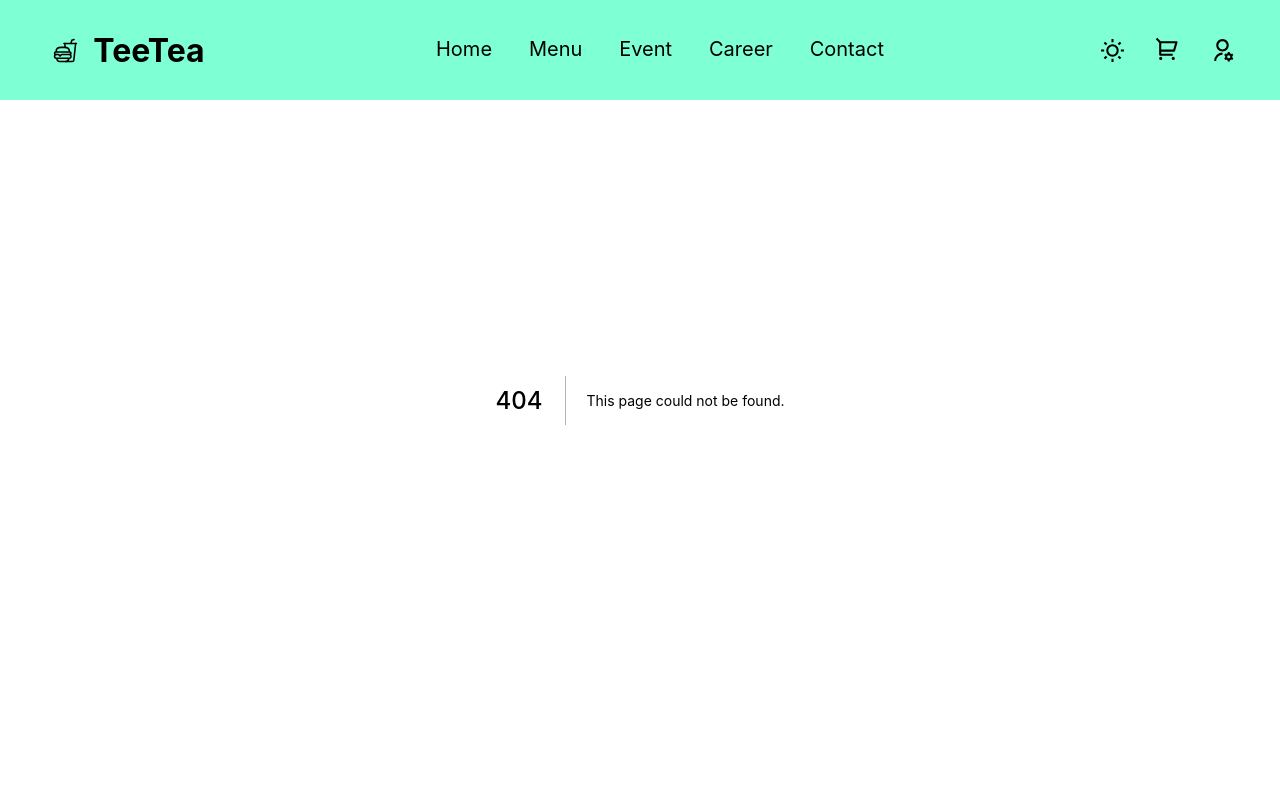
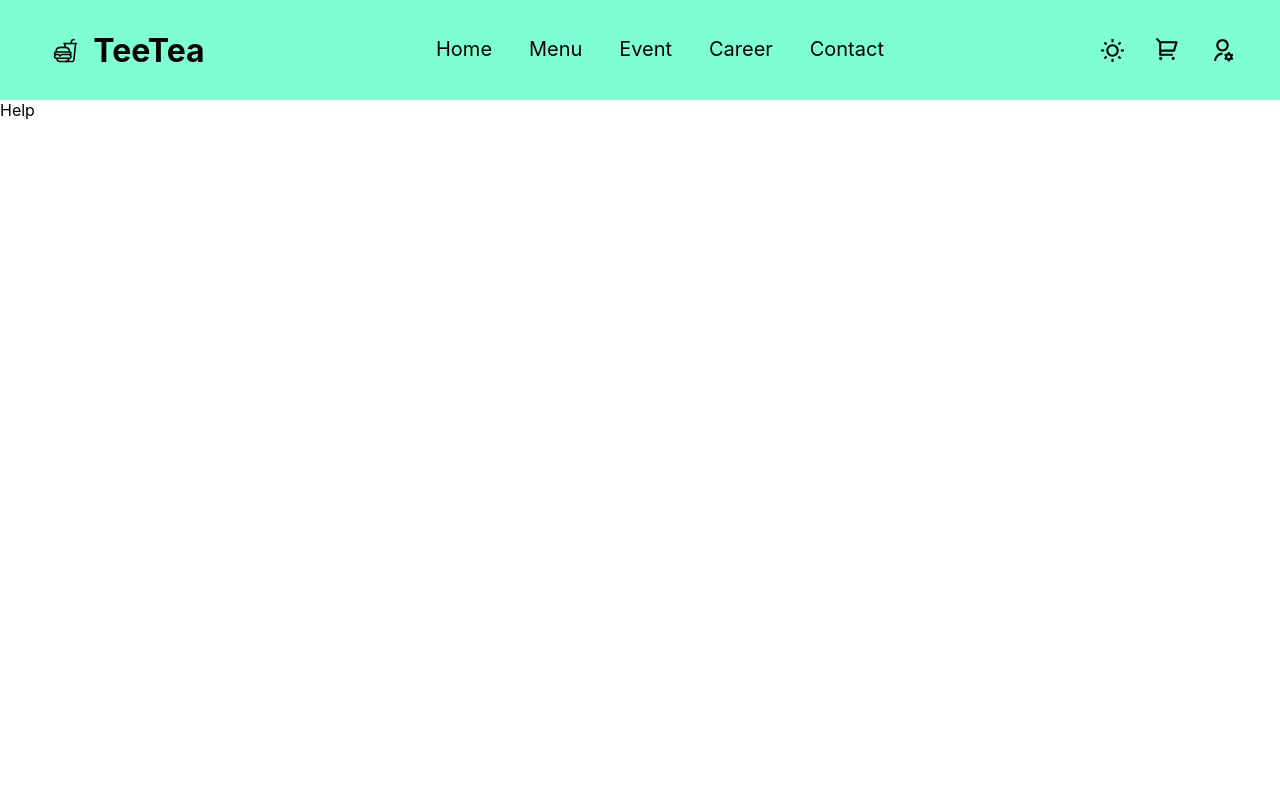
Before and after one commit to tramtran0497/street-food, a Next.js app: page /help in a window 1280 px wide. Before the commit this address had no page. Shown: the top 800 px of the page. Built offline with nearby package versions, Linux system fonts and the light colour scheme.

Commit message:
Finish style UI Book Table page

```diff
--- a/Components/NavBarUser.jsx
+++ b/Components/NavBarUser.jsx
@@ -26,7 +26,9 @@ export const NavBarUser = ({style}) => {
                     </div>
                     <div className={styles.nameAccount}>
                         <h2>Name Account</h2>
-                        <p>Edit your account details</p>
+                        <Link href="/profile">
+                            <p>Edit your profile</p>
+                        </Link>
                     </div>
 
                 </div>
@@ -37,24 +39,31 @@ export const NavBarUser = ({style}) => {
                             <p>My order</p>
                         </div>
                     </Link>
+                    <Link href="/profile">
                         <div className={styles.navItem}>
                             <IoGiftOutline className={styles.icon}/>
                             <p>Discount and Gifts</p>
                         </div>
-                    <Link href="/orders">
+                    </Link>
+                    <Link href="/profile">
                         <div className={styles.navItem}>
                             <IoRestaurantOutline className={styles.icon}/>
-                            <p>My history orders</p>
+                            <p>My recent orders</p>
                         </div>
                     </Link>
+                    <Link href="/profile">
                         <div className={styles.navItem}>
                             <IoSettingsOutline className={styles.icon}/>
                             <p>Setting</p>
                         </div>
+                    </Link>
+                    <Link href="/help">
                         <div className={styles.navItem}>
                             <IoHelpCircleOutline className={styles.icon}/>
                             <p>Help</p>
                         </div>
+                    </Link>
+
                 </div>
                 <div className={styles.bottom} onClick={handleLogOut}>
                     <IoLogOutOutline className={styles.icon}/>
--- /dev/null
+++ b/pages/help.js
@@ -0,0 +1,15 @@
+import styles from "../styles/Help.module.css";
+import Head from 'next/head';
+
+export default function help(){
+  return (
+    <div className={styles.container}>
+      <Head>
+        <title>TeeTea</title>
+        <meta name="description" content="Best Street Food in Lahti" />
+        <link rel="icon" href="/favicon.ico" />
+      </Head>
+        Help
+    </div>
+  )
+};
--- /dev/null
+++ b/styles/BookTable.module.css
@@ -0,0 +1,73 @@
+.container{
+    margin-top: 100px;
+    width: 100vw;
+    height: calc(50vh - 100px);
+    display: flex;
+    flex-direction: column;
+    align-items: center;
+    justify-content: center;
+}
+
+.wrapper{
+    width: 60%;
+    display: flex;
+    flex-wrap: wrap;
+    align-items: center;
+    justify-content: center;
+}
+
+.wrapper h1{
+    width: 60%;
+    text-align: start;
+}
+
+.phoneIcon{
+    font-size: 35px;
+    color: rgb(112, 221, 185);
+    width: 15%;
+    animation: shake 0.82s cubic-bezier(.36,.07,.19,.97) both;
+    transform: translate(0, 0, 0);
+    animation-iteration-count: infinite;
+}
+
+@keyframes shake {
+    10%, 90% {
+      transform: translate(-1px, 0);
+    }
+
+    20%, 80% {
+      transform: translate(2px, 0);
+    }
+
+    30%, 50%, 70% {
+      transform: translate(-4px, 0);
+    }
+
+    40%, 60% {
+      transform: translate(4px, 0);
+    }
+}
+
+.content{
+    width: 100%;
+    display: flex;
+    align-items: center;
+    justify-content: center;
+}
+
+.content .icon{
+    font-size: 12px;
+    width: 10%;
+}
+
+.content p {
+    width: 50%;
+    font-size: 20px;
+    text-align: center;
+}
+
+.container .command {
+    font-size: 15px;
+    font-style: italic;
+    color: rgb(43, 161, 122);
+}
--- /dev/null
+++ b/styles/DeliveryPolicy.module.css
@@ -0,0 +1,5 @@
+.container{
+    margin-top: 100px;
+    width: 100vw;
+    height: calc(100vh - 100px);
+}
--- /dev/null
+++ b/styles/Help.module.css
@@ -0,0 +1,5 @@
+.container{
+    margin-top: 100px;
+    width: 100vw;
+    height: calc(100vh - 100px);
+}
--- a/styles/LogIn.module.css
+++ b/styles/LogIn.module.css
@@ -153,6 +153,8 @@
     background-color: #ffce00;
 }
 
+.offerItem
+
 .offerIcon{
     font-size: 20px;
     margin: 0px 20px;
--- /dev/null
+++ b/styles/Profile.module.css
@@ -0,0 +1,8 @@
+.container{
+    margin-top: 100px;
+    width: 100vw;
+    height: calc(100vh - 100px);
+    display: flex;
+    align-items: center;
+    justify-content: center;
+}
```
Also changed, not shown: pages/bookTable.js (+28 -0 lines), pages/deliveryPolicy.js (added, +15 -0 lines), pages/profile.js (added, +15 -0 lines). Lines whose indentation alone changed are shown as unchanged.
